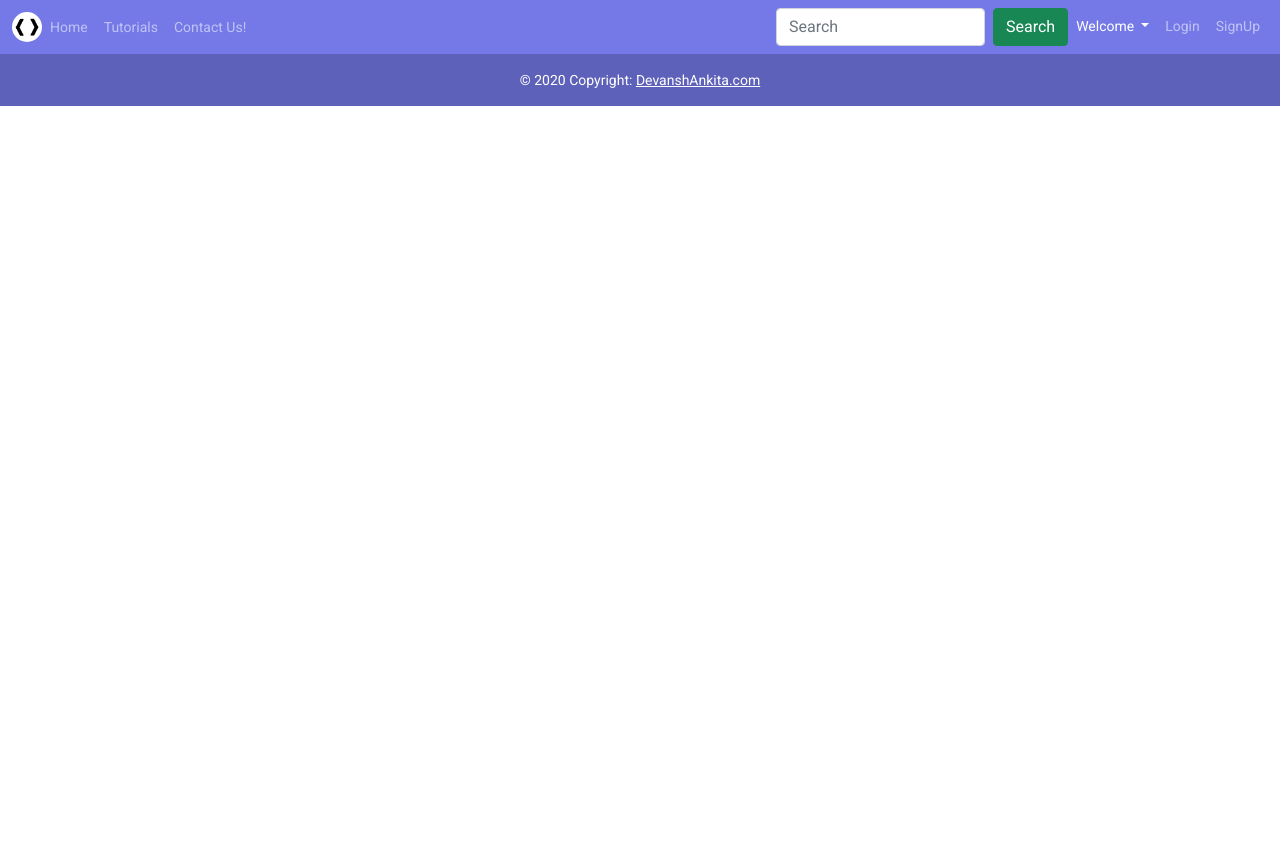
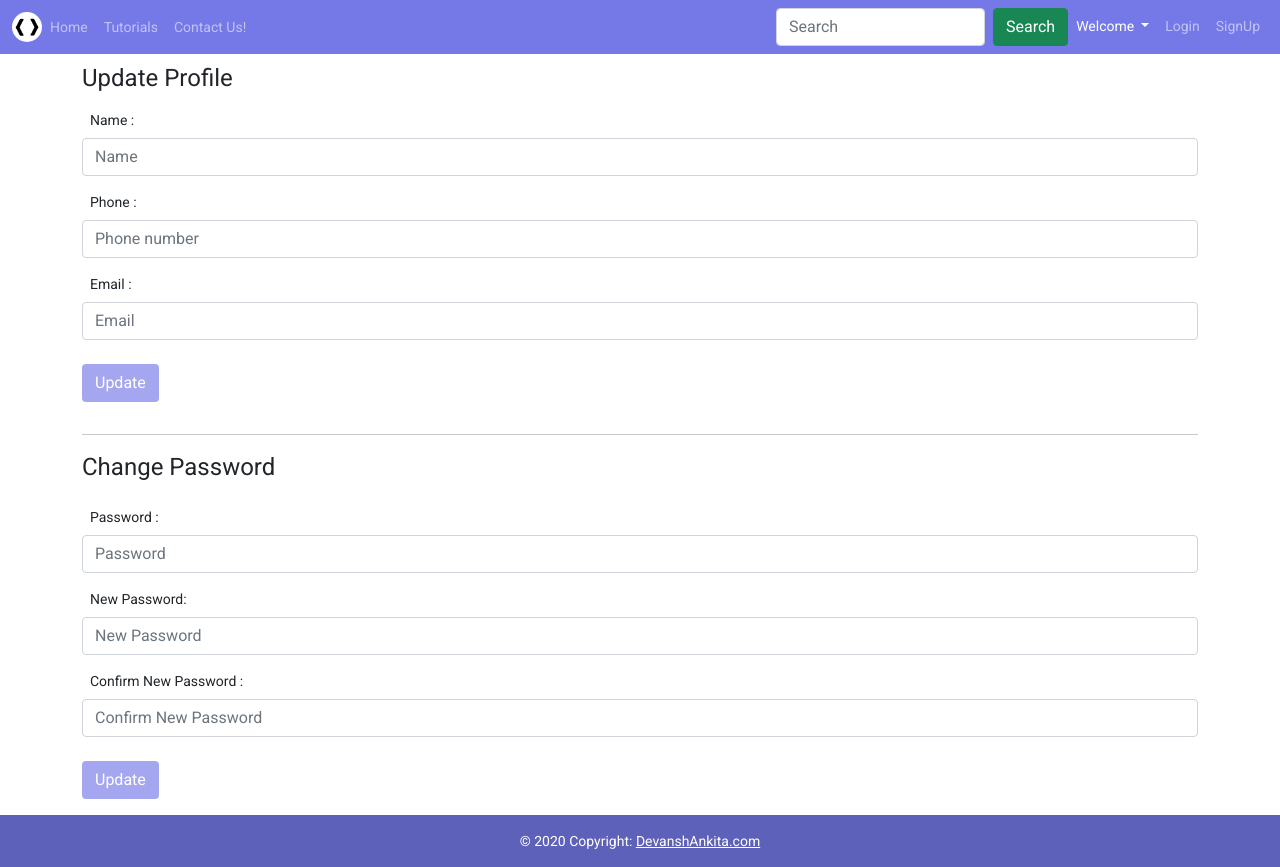
Before and after one commit to devansh-popli/WebsiteAngular, an Angular app: page /myaccount in a window 1280 px wide. Before the commit this address led to /. Before the commit the page ends 800 px from the top, so only its background shows below. Built offline with nearby package versions, Linux system fonts and the light colour scheme.

Commit message:
completed front of my account

```diff
--- a/src/app/app-routing.module.ts
+++ b/src/app/app-routing.module.ts
@@ -3,6 +3,7 @@ import { RouterModule, Routes } from '@angular/router';
 import { ContactUsComponent } from './component/contact-us/contact-us.component';
 import { ForgotComponent } from './component/forgot/forgot.component';
 import { HomeComponent } from './component/home/home.component';
+import { MyAccountComponent } from './component/my-account/my-account.component';
 import { TutorialsComponent } from './component/tutorials/tutorials.component';
 
 const routes: Routes = [
@@ -20,6 +21,9 @@ const routes: Routes = [
   },
   {
     path:'forgot',component:ForgotComponent
+  },
+  {
+    path:'myaccount',component:MyAccountComponent
   }
 ];
 
--- a/src/app/component/my-account/my-account.component.css
+++ b/src/app/component/my-account/my-account.component.css
@@ -0,0 +1,4 @@
+.bgg
+{
+    background-color: #7579e7;
+}
--- a/src/app/component/my-account/my-account.component.html
+++ b/src/app/component/my-account/my-account.component.html
@@ -1 +1,36 @@
-<p>my-account works!</p>
+<div class="container">
+    <form [formGroup]="updateForm">
+        <h1 class="my-2">Update Profile</h1>
+        <div class="form-group mb-2">
+        <label class="m-2">Name :</label>
+        <input type="text" formControlName="name"  class="form-control " placeholder="Name">
+       </div>
+       <div class="form-group mb-2">
+        <label class="m-2">Phone :</label>
+        <input type="tel" formControlName="phone"  class="form-control " placeholder="Phone number">
+        </div>
+        <div class="form-group mb-2">
+        <label class="m-2">Email :</label>
+        <input  type="email" formControlName="email"  class="form-control " placeholder="Email">
+    </div>
+        <button  type="submit" [class.disabled]="updateForm.invalid"class="btn bgg mb-3 mt-3 text-white">Update</button>
+    </form>
+<hr>
+    <form [formGroup]="changePassword">
+        <h1>Change Password</h1>
+        <div class="form-group mb-2">
+        <label class="m-2">Password :</label>
+        <input type="password" formControlName="password"  class="form-control " placeholder="Password">
+        </div>
+        <div class="form-group mb-2">
+        <label class="m-2">New Password:</label>
+        <input type="password" formControlName="npassword"  class="form-control " placeholder="New Password">
+        </div>
+        <div class="form-group mb-2">
+        <label class="m-2">Confirm New Password :</label>
+        <input type="password" formControlName="changepass"  class="form-control " placeholder="Confirm New Password">
+</div>
+        <button type="submit" [class.disabled]="changePassword.invalid" class="btn bgg mb-3 mt-3 text-white">Update</button>
+
+    </form>
+</div>
--- a/src/app/component/my-account/my-account.component.ts
+++ b/src/app/component/my-account/my-account.component.ts
@@ -1,4 +1,5 @@
 import { Component, OnInit } from '@angular/core';
+import { FormBuilder, FormGroup, Validators } from '@angular/forms';
 
 @Component({
   selector: 'app-my-account',
@@ -6,10 +7,22 @@ import { Component, OnInit } from '@angular/core';
   styleUrls: ['./my-account.component.css']
 })
 export class MyAccountComponent implements OnInit {
-
-  constructor() { }
+updateForm!:FormGroup
+changePassword!:FormGroup
+  constructor(private formBuilder: FormBuilder) { }
 
   ngOnInit(): void {
+    this.updateForm = this.formBuilder.group({
+      name: ['', [Validators.required] ],
+      phone: ['', Validators.required],
+      email: ['', Validators.required, Validators.email, Validators.minLength(5)]
+    });
+
+    this.changePassword = this.formBuilder.group({
+     password: ['', [Validators.required] ],
+     npassword: ['', Validators.required],
+      changepass: ['', Validators.required]
+    });
   }
 
 }
--- a/src/app/component/navbar/navbar.component.html
+++ b/src/app/component/navbar/navbar.component.html
@@ -26,7 +26,7 @@
              Welcome
             </a>
             <ul class="dropdown-menu" aria-labelledby="dropdownMenuButton1">
-              <li><a class="dropdown-item" href="#">My Account</a></li>
+              <li><a class="dropdown-item" href="#" routerLink="/myaccount">My Account</a></li>
               <li><a class="dropdown-item" href="#">Logout</a></li>
             </ul>
           </div>
```
